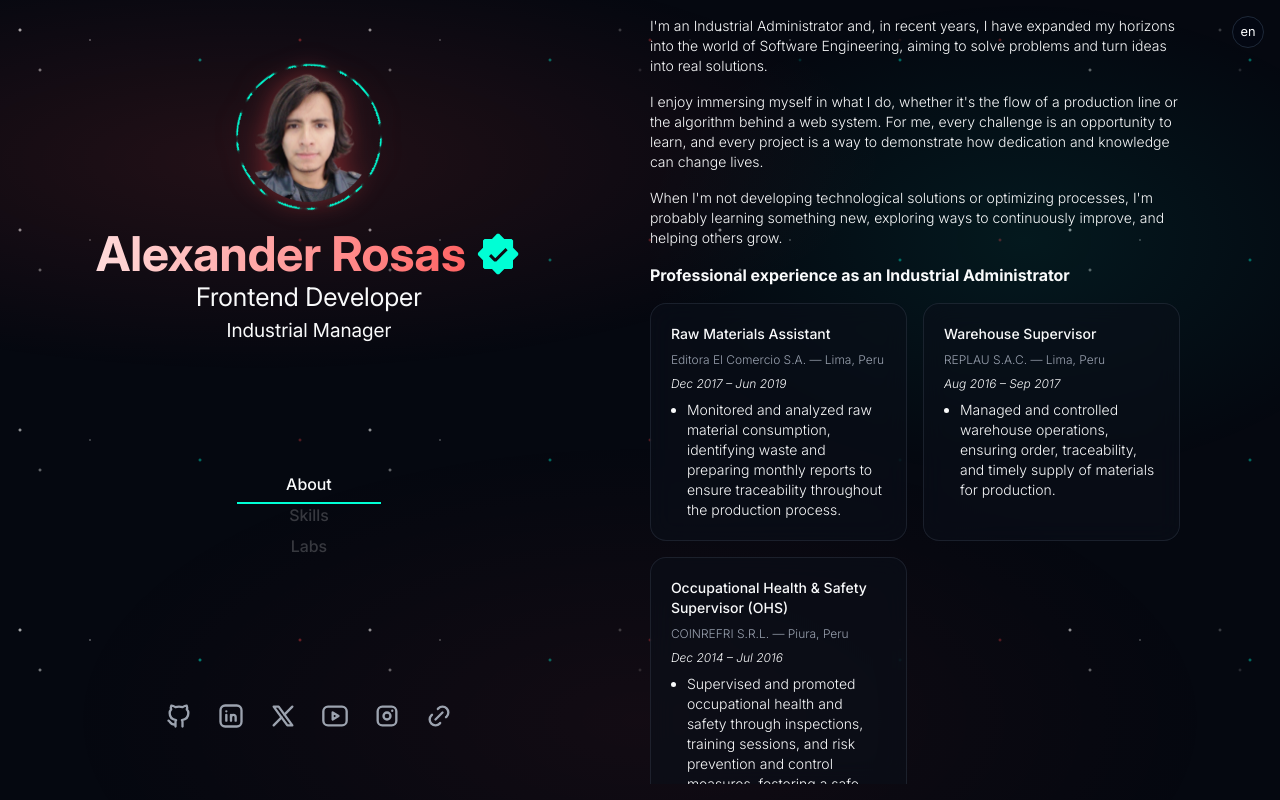
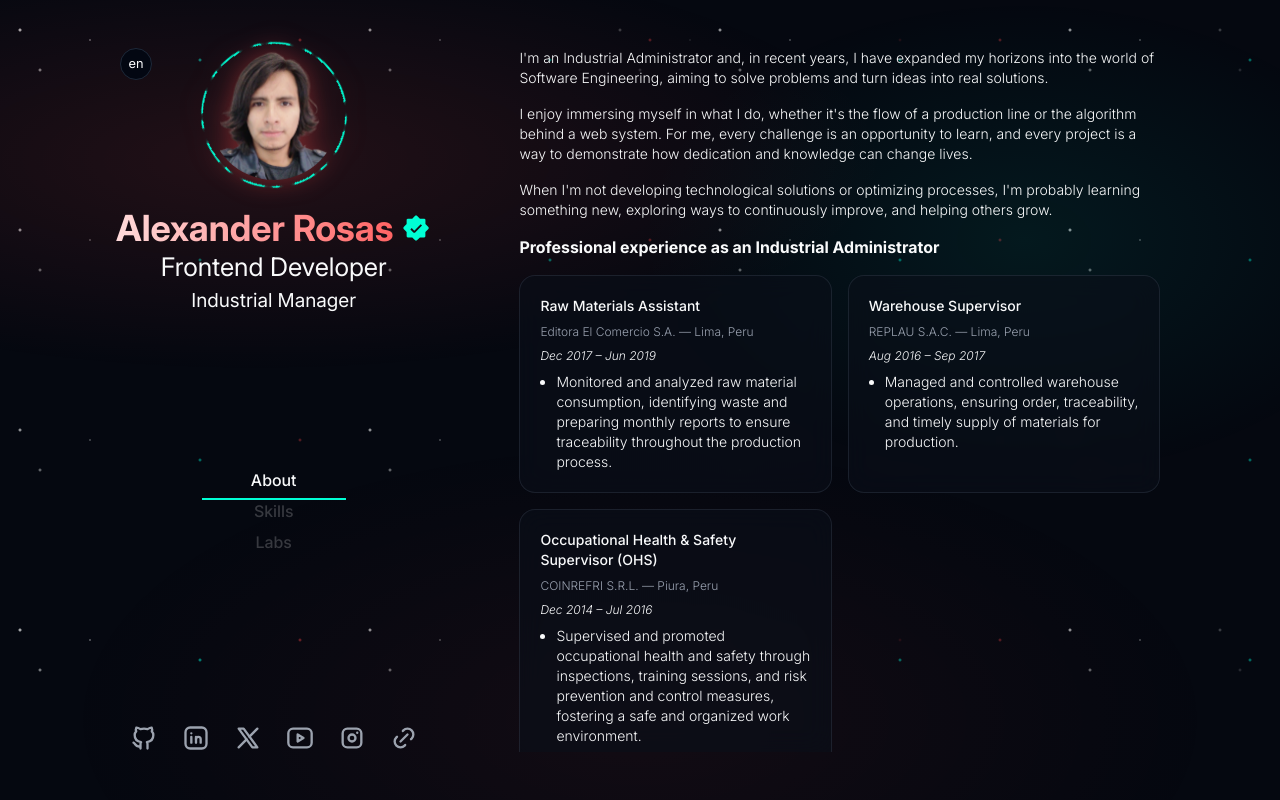
Before and after one commit to aleroses/aleroses.github.io, a React (Vite) app: page / in a window 1280 px wide. Built offline with nearby package versions, Linux system fonts and the light colour scheme.

Commit message:
style: improve responsive design and layout structure

```diff
--- a/src/App.jsx
+++ b/src/App.jsx
@@ -23,8 +23,8 @@ function App() {
 
   return (
     <BackgroundGalaxy>
-      <div className="flex h-full min-h-screen flex-col p-4 md:flex-row md:gap-8 lg:gap-32">
-        <aside className="shrink-0 md:flex md:h-full md:flex-col md:justify-around">
+      <div className="flex h-full min-h-screen flex-col p-4 md:flex-row md:gap-20 md:p-9 md:py-12 lg:gap-22">
+        <aside className="shrink-0 md:flex md:h-full md:flex-col md:justify-between">
           <div className="">
             <Header />
             <ProfileHeader />
--- a/src/components/Experience.jsx
+++ b/src/components/Experience.jsx
@@ -1,7 +1,7 @@
-export const Experience = ({ newLang }) => {
+export const Experience = ({ experience }) => {
   return (
-    <div className="grid grid-cols-1 gap-4 sm:grid-cols-2 md:grid-cols-1 lg:grid-cols-2">
-      {newLang.content.aboutMeContent.experience.items.map((job, index) => (
+    <div className="grid grid-cols-1 gap-4 sm:grid-cols-2 md:grid-cols-1 xl:grid-cols-2">
+      {experience.items.map((job, index) => (
         <div
           key={index}
           className="group space-y-2 rounded-2xl border border-[#8892b026] bg-[#0a0f1a99] p-5 backdrop-blur-md transition-all duration-250 ease-in-out hover:border-[#00ffd5]"
--- a/src/components/LanguageButton.jsx
+++ b/src/components/LanguageButton.jsx
@@ -2,7 +2,7 @@ export const LanguageButton = ({ language, handleClick }) => {
   // language ? "en" : "es"
   return (
     <button
-      className="absolute top-4 right-4 flex h-8 w-8 cursor-pointer items-center justify-center rounded-2xl border border-gray-800 bg-gray-950 text-[0.8rem]"
+      className="absolute top-4 right-4 flex h-8 w-8 cursor-pointer items-center justify-center rounded-2xl border border-gray-800 bg-gray-950 text-[0.8rem] md:left-10 md:top-12 lg:left-30"
       onClick={handleClick}
     >
       {language}
--- a/src/components/ProfileHeader.jsx
+++ b/src/components/ProfileHeader.jsx
@@ -17,11 +17,11 @@ export const ProfileHeader = () => {
   return (
     <main className="mt-4">
       <div className="flex items-center justify-center gap-2">
-        <h1 className="animated-gradient-text text-2xl font-bold sm:text-3xl md:text-4xl lg:text-5xl">
+        <h1 className="animated-gradient-text text-2xl font-bold sm:text-3xl md:text-4xl">
           Alexander Rosas
         </h1>
         <span>
-          <VscVerifiedFilled className="text-[#00ffd5] sm:text-3xl md:text-4xl lg:text-5xl" />
+          <VscVerifiedFilled className="text-[#00ffd5] sm:text-3xl" />
         </span>
       </div>
 
--- a/src/pages/AboutPage.jsx
+++ b/src/pages/AboutPage.jsx
@@ -9,17 +9,16 @@ export const AboutPage = () => {
   const { language } = useContext(LanguageContext);
 
   const newLang = en[language] || es[language];
+  const { intro, experience } = newLang.content.aboutMeContent;
 
   return (
     <div className="space-y-4 pr-1 text-left text-sm font-light">
-      {newLang.content.aboutMeContent.intro.map((item, index) => (
+      {intro.map((item, index) => (
         <p key={item}>{item}</p>
       ))}
 
-      <h3 className="text-[1rem] font-bold">
-        {newLang.content.aboutMeContent.experience.title}
-      </h3>
-      <Experience newLang={newLang} />
+      <h3 className="text-[1rem] font-bold">{experience.title}</h3>
+      <Experience experience={experience} />
     </div>
   );
 };
--- a/src/styles/index.css
+++ b/src/styles/index.css
@@ -204,10 +204,33 @@ body {
   animation: gradient-move 10s linear infinite;
 }
 
-/* .experience:hover {
-  box-shadow: #00ffd5;
-  transition: all 0.25s cubic-bezier(0.4, 0, 0.2, 1);
-} */
+/* ============================= */
+/* Animated scrollbar */
+/* ============================= */
+
+/* Para Chrome, Edge y Safari */
+::-webkit-scrollbar {
+  width: 8px;
+}
+
+::-webkit-scrollbar-track {
+  background: transparent;
+}
+
+::-webkit-scrollbar-thumb {
+  background: linear-gradient(180deg, #0ea5e9, #1e3a8a);
+  border-radius: 10px;
+}
+
+::-webkit-scrollbar-thumb:hover {
+  background: linear-gradient(180deg, #38bdf8, #2563eb);
+}
+
+/* Para Firefox */
+* {
+  scrollbar-width: thin;
+  scrollbar-color: #0a0f1a transparent;
+}
 
 @keyframes gradient-move {
   0% {
```
